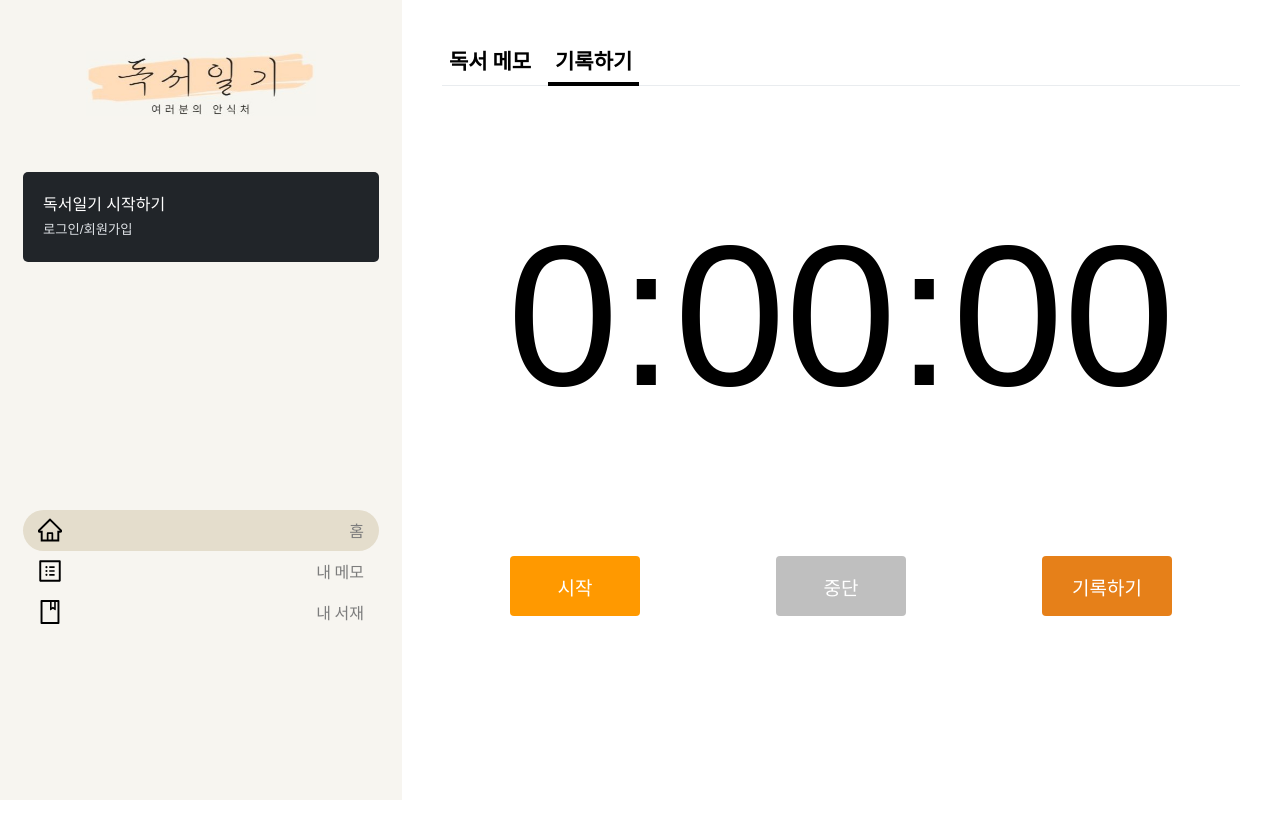
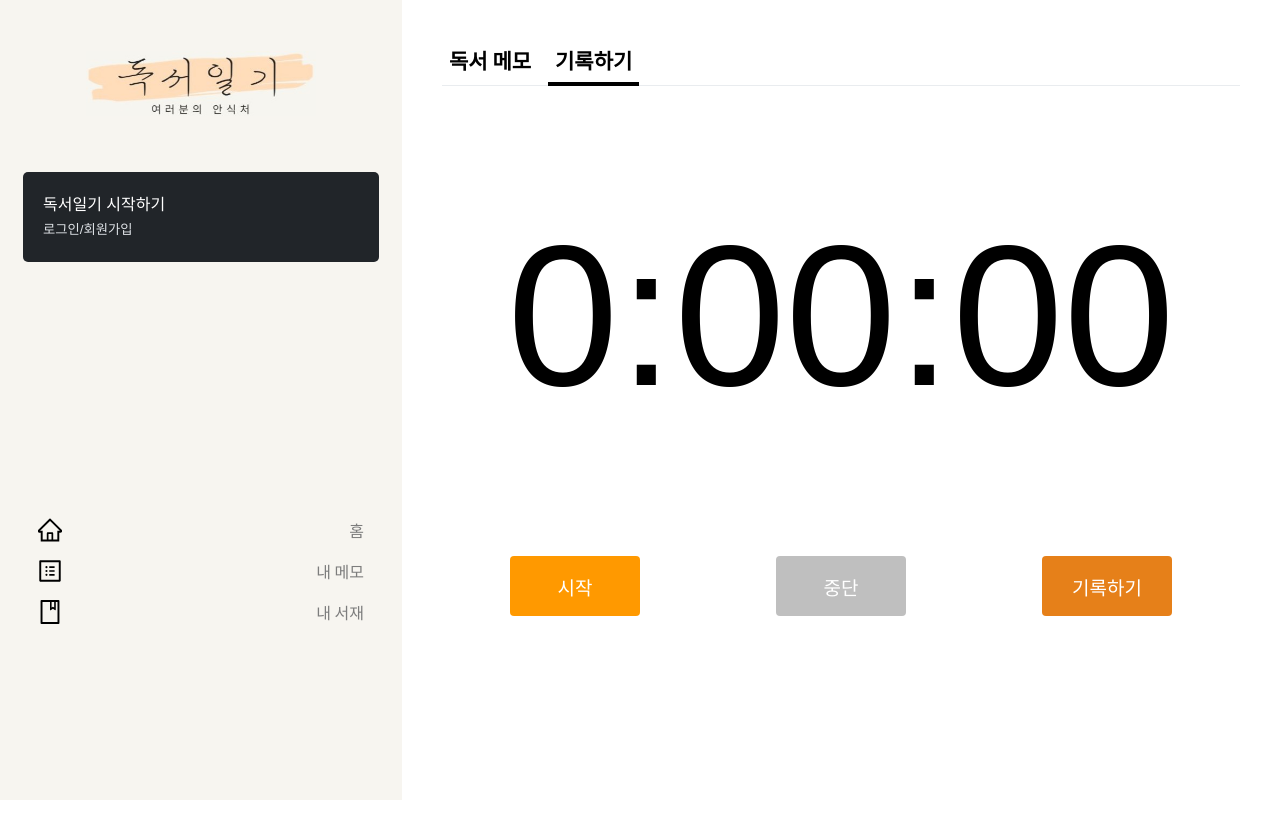
Before and after one commit to leeleeleeleejun/Book-Community, a React (Vite) app: page /timer in a window 1280 px wide. Shown: the top 838 px of the page. Built offline with nearby package versions, Linux system fonts and the light colour scheme; a web font is replaced by a local one.

Commit message:
fix: api url 배포된 주소로 변경 - sidbarNav 활성화 코드 변경

```diff
--- a/src/components/LeftSidebar/SidebarNav/index.tsx
+++ b/src/components/LeftSidebar/SidebarNav/index.tsx
@@ -1,38 +1,40 @@
-import HomeIcon from "@/assets/HomeIcon";
-// import MessageIcon from "@/assets/MessageIcon";
-import BookIcon from "@/assets/BookIcon";
-import BlogIcon from "@/assets/BlogIcon";
-import { CLIENT_PATH } from "@/constants/path";
-import { Nav, NavItem } from "./SidebarNav.style";
 import { useLocation } from "react-router-dom";
 import { useSelector } from "react-redux";
 import { RootState } from "@/store";
+import { Nav, NavItem } from "./SidebarNav.style";
+import { CLIENT_PATH } from "@/constants/path";
+import HomeIcon from "@/assets/HomeIcon";
+import BlogIcon from "@/assets/BlogIcon";
+import BookIcon from "@/assets/BookIcon";
+// import MessageIcon from "@/assets/MessageIcon";
 
 const SidebarNav = () => {
   const location = useLocation().pathname;
   const user = useSelector((state: RootState) => state.UserSlice.userInfo);
 
-  const activeHome =
-    location === CLIENT_PATH.HOME || location === CLIENT_PATH.TIMER;
-  const activeMyMemo = location === CLIENT_PATH.USER_MEMO;
-  const activeLibrary = location === CLIENT_PATH.LIBRARY;
+  const userMemoUrl = user?._id
+    ? CLIENT_PATH.USER_MEMO.replace(":userId", user._id)
+    : "/";
+  const userLibraryUrl = user?._id
+    ? CLIENT_PATH.LIBRARY.replace(":userId", user._id)
+    : "/";
+
+  const isActive = (path: string) => location === path;
 
   return (
     <Nav>
-      <NavItem to={CLIENT_PATH.HOME} $active={activeHome}>
+      <NavItem to={CLIENT_PATH.HOME} $active={isActive(CLIENT_PATH.HOME)}>
         <HomeIcon />홈
       </NavItem>
       <NavItem
-        to={
-          user?._id ? CLIENT_PATH.USER_MEMO.replace(":userId", user._id) : "/"
-        }
-        $active={activeMyMemo}
+        to={userMemoUrl}
+        $active={user !== null && isActive(userMemoUrl)}
       >
         <BlogIcon />내 메모
       </NavItem>
       <NavItem
-        to={user?._id ? CLIENT_PATH.LIBRARY.replace(":userId", user._id) : "/"}
-        $active={activeLibrary}
+        to={userLibraryUrl}
+        $active={user !== null && isActive(userLibraryUrl)}
       >
         <BookIcon />내 서재
       </NavItem>
--- a/src/components/User/EditProfileImage.tsx
+++ b/src/components/User/EditProfileImage.tsx
@@ -52,7 +52,7 @@ const EditProfileImage = () => {
   return (
     <ProfileEditor>
       <ProfileImageSection>
-        {viewProfileImg && viewProfileImg.length > 30 ? (
+        {viewProfileImg && viewProfileImg.length > 80 ? (
           <img src={viewProfileImg} alt="프로필 이미지" />
         ) : (
           <BasicUserIconWrap>
--- a/src/constants/path.ts
+++ b/src/constants/path.ts
@@ -1,4 +1,5 @@
-const API_BASE_URL = "http://localhost:3001";
+const API_BASE_URL =
+  "https://port-0-book-community-backend-71t02clq3qzf2y.sel4.cloudtype.app";
 export const API_USER_IMG = `${API_BASE_URL}/userimg/`;
 
 export const API_PATH = {
--- a/src/pages/LibraryPage.tsx
+++ b/src/pages/LibraryPage.tsx
@@ -26,7 +26,7 @@ const LibraryPage = () => {
         setTargetUser(loginUser);
       }
     })();
-  }, [userId]);
+  }, [userId, loginUser]);
 
   return (
     <>
--- a/src/pages/UserMemoPage.tsx
+++ b/src/pages/UserMemoPage.tsx
@@ -30,7 +30,7 @@ const UserMemoPage = () => {
         setTargetUser(loginUser);
       }
     })();
-  }, [userId]);
+  }, [userId, loginUser]);
 
   if (!targetUser) return null;
 
```
